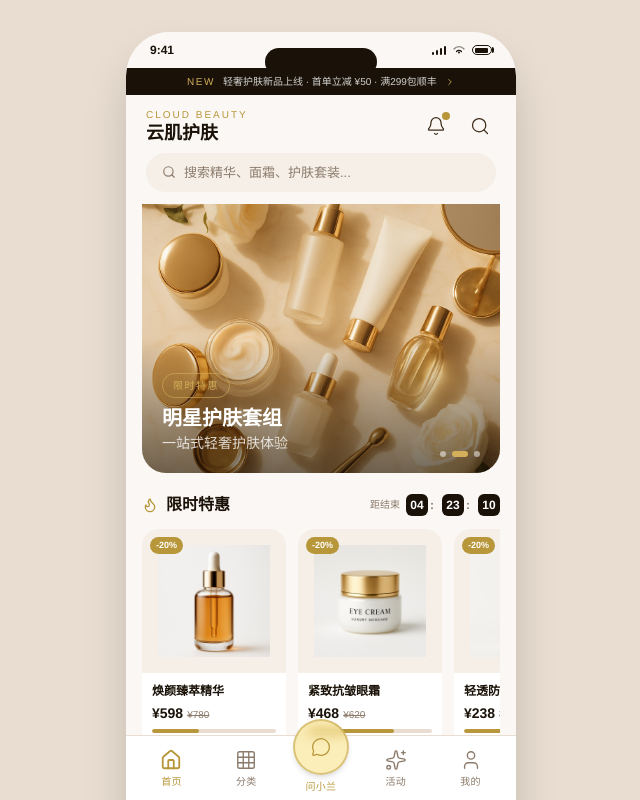
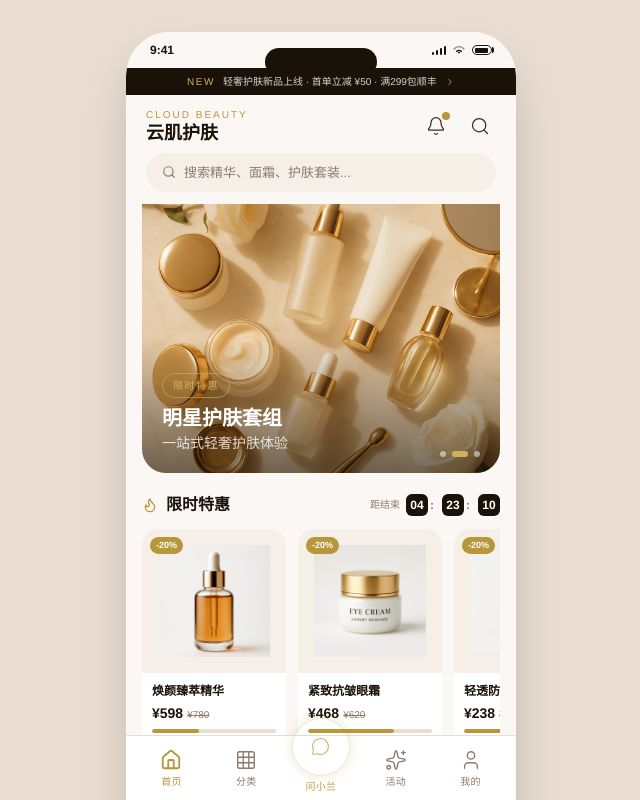
Before and after one commit to 315fang/cloud-mp-qianduan, a Next.js app: page / in a window 1280 px wide. Shown: the top 800 px of the page, without its empty margins (319-959 px from the left). Built offline with nearby package versions, Linux system fonts and the light colour scheme.

Commit message:
feat: update BottomNav component styles and icon size
Co-authored-by: 王飞 <192938845+315fang@users.noreply.github.com>

```diff
--- a/src/components/BottomNav.tsx
+++ b/src/components/BottomNav.tsx
@@ -58,17 +58,20 @@ export default function BottomNav() {
             className={`flex flex-col items-center gap-1 group`}
           >
             <div
-              className={`w-14 h-14 rounded-full flex items-center justify-center shadow-md border-2 transition-all duration-200 ${
+              className={`w-14 h-14 rounded-full flex items-center justify-center transition-all duration-300 ${
                 isActive("/ai")
-                  ? "bg-[#F5C518]/40 border-[#B8973A]"
-                  : "bg-[#F5C518]/30 border-[#B8973A]/50 group-active:bg-[#F5C518]/50"
+                  ? "ring-2 ring-[#B8973A] ring-offset-2 ring-offset-white"
+                  : "ring-1 ring-[#B8973A]/40 group-active:ring-[#B8973A]/80"
               }`}
-              style={{ backdropFilter: "blur(6px)" }}
+              style={{
+                background: "transparent",
+                boxShadow: "0 0 12px 2px rgba(184,151,58,0.18), 0 0 0 1px rgba(184,151,58,0.12)",
+              }}
             >
               <MessageCircle
-                size={20}
-                strokeWidth={1.5}
-                className="text-[#B8973A]"
+                size={19}
+                strokeWidth={1.3}
+                className={`transition-colors duration-300 ${isActive("/ai") ? "text-[#B8973A]" : "text-[#B8973A]/70"}`}
               />
             </div>
             <span className="text-[10px] font-medium text-[#B8973A] tracking-wide">
```
